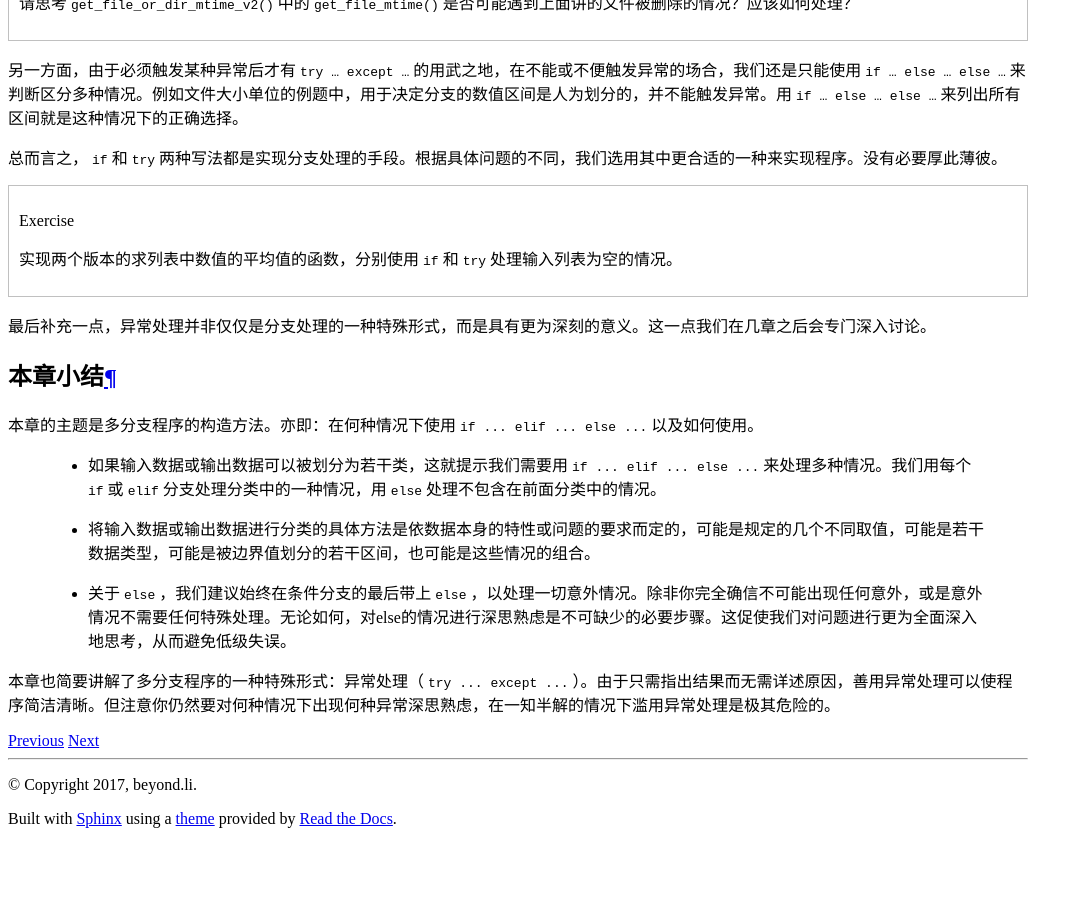
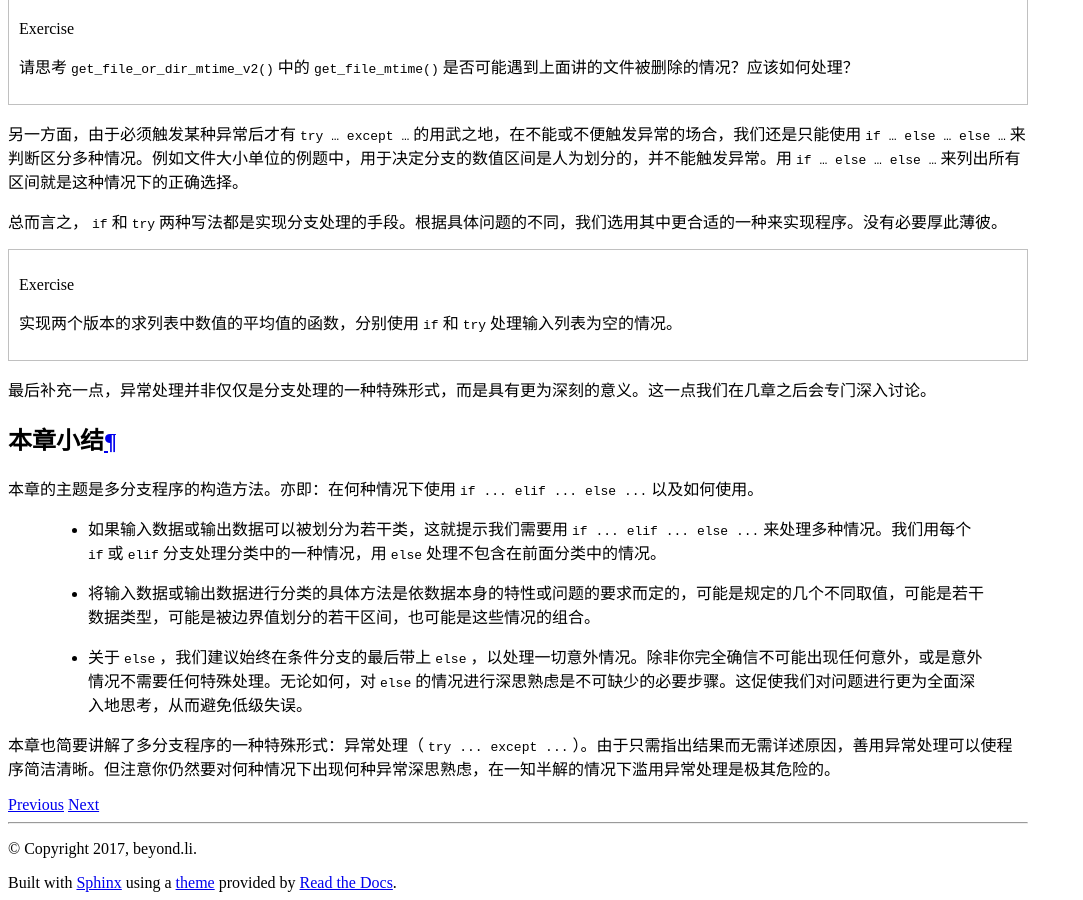
Before and after one commit to letscan/ProgrammingBasics, a Sphinx documentation site: the page built from doc/Itemizations.rst, in a window 1280 px wide and 900 px high, scrolled down 14030 px. Shown: the whole window, without its empty margins (0-1083 px from the left). Built offline with Sphinx 7.4.7 and the Read the Docs theme 2.0.0, drawn with Linux system fonts in a browser that asks for light colours; pages that are not in the unit, such as notebooks, are missing from menus; comment, search, counter and statistics services are not loaded; before the commit the page ends 14866 px from its top, so only the background shows below that; some of the changed text lies outside the part shown.

Commit message:
tiny fixes

```diff
--- a/doc/AggregatesAndSorting.rst
+++ b/doc/AggregatesAndSorting.rst
@@ -379,6 +379,9 @@
 
 只要依次把它们一层层连接起来，我们就可以得到排好序的列表：
 
+    ::
+
+        [1, 2, 3, 4, 5, 6, 7, 8, 9]
 
 采用这种思路写出的函数同样是递归的。处理包含0个或1个元素的输入的情况与普通的递归是一样的：
 
--- a/doc/DataTypes.rst
+++ b/doc/DataTypes.rst
@@ -1,9 +1,9 @@
-幕间：Python常用数据类型
+Python常用数据类型
 ============================
 
 .. hint::
 
-    本章及后面的一些章节被冠名为 **幕间** 。这些章节的内容是Python特定的基础知识，相对而言是冗长而枯燥的。我们建议你快速浏览本章内容以获得一些印象，然后直接继续阅读后面的章节。等遇到问题时，再回到本章查找相关内容仔细阅读。
+    本章及后面的一些章节被冠名为 **间奏** 。这些章节的内容是Python特定的基础知识，相对而言是冗长而枯燥的。我们建议你快速浏览本章内容以获得一些印象，然后直接继续阅读后面的章节。等遇到问题时，再回到本章查找相关内容仔细阅读。
 
 
 所谓数据类型
--- a/doc/Itemizations.rst
+++ b/doc/Itemizations.rst
@@ -631,6 +636,6 @@
 
   * 如果输入数据或输出数据可以被划分为若干类，这就提示我们需要用 ``if ... elif ... else ...`` 来处理多种情况。我们用每个 ``if`` 或 ``elif`` 分支处理分类中的一种情况，用 ``else`` 处理不包含在前面分类中的情况。
   * 将输入数据或输出数据进行分类的具体方法是依数据本身的特性或问题的要求而定的，可能是规定的几个不同取值，可能是若干数据类型，可能是被边界值划分的若干区间，也可能是这些情况的组合。
-  * 关于 ``else`` ，我们建议始终在条件分支的最后带上 ``else`` ，以处理一切意外情况。除非你完全确信不可能出现任何意外，或是意外情况不需要任何特殊处理。无论如何，对else的情况进行深思熟虑是不可缺少的必要步骤。这促使我们对问题进行更为全面深入地思考，从而避免低级失误。
+  * 关于 ``else`` ，我们建议始终在条件分支的最后带上 ``else`` ，以处理一切意外情况。除非你完全确信不可能出现任何意外，或是意外情况不需要任何特殊处理。无论如何，对 `else` 的情况进行深思熟虑是不可缺少的必要步骤。这促使我们对问题进行更为全面深入地思考，从而避免低级失误。
 
 本章也简要讲解了多分支程序的一种特殊形式：异常处理（ ``try ... except ...`` ）。由于只需指出结果而无需详述原因，善用异常处理可以使程序简洁清晰。但注意你仍然要对何种情况下出现何种异常深思熟虑，在一知半解的情况下滥用异常处理是极其危险的。
```
Also changed, not shown: other parts of doc/Itemizations.rst (+10 -5 lines).
